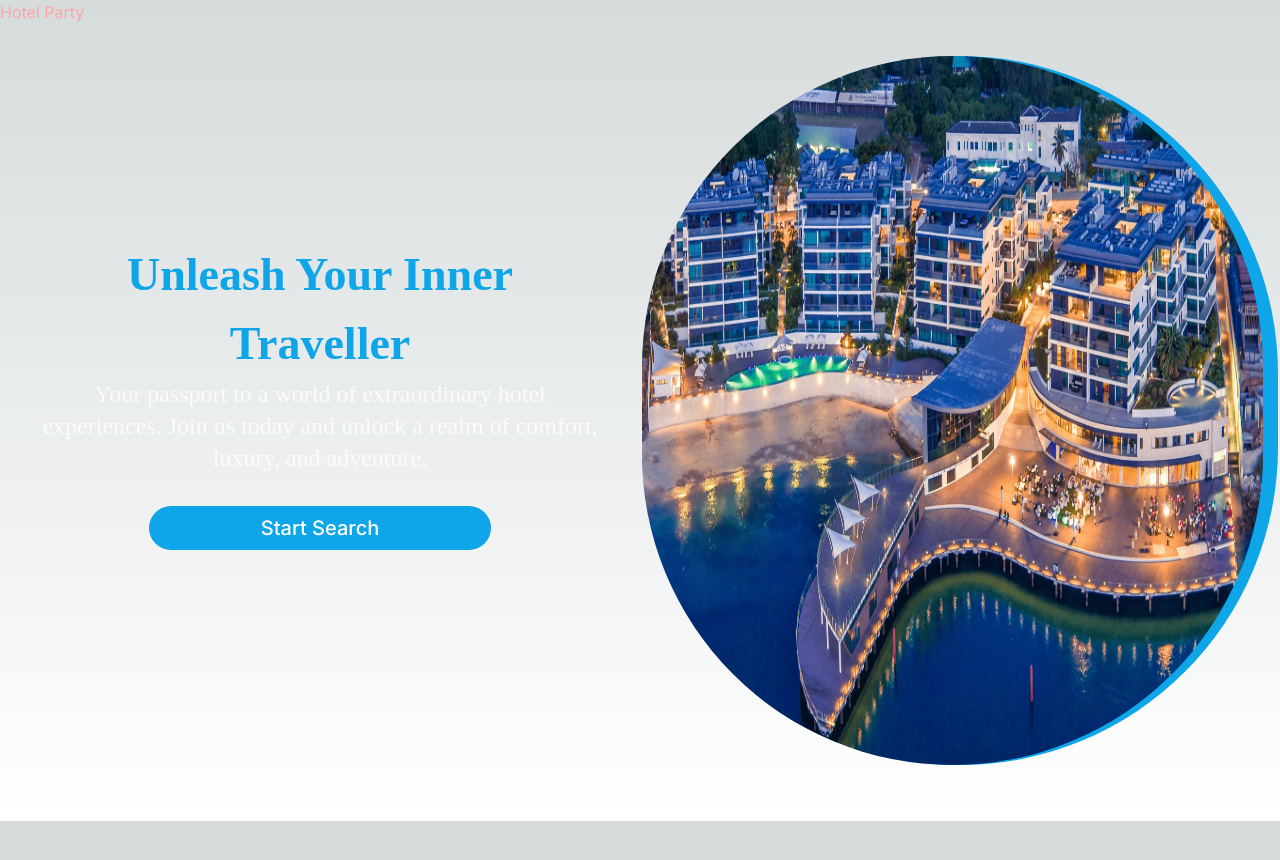
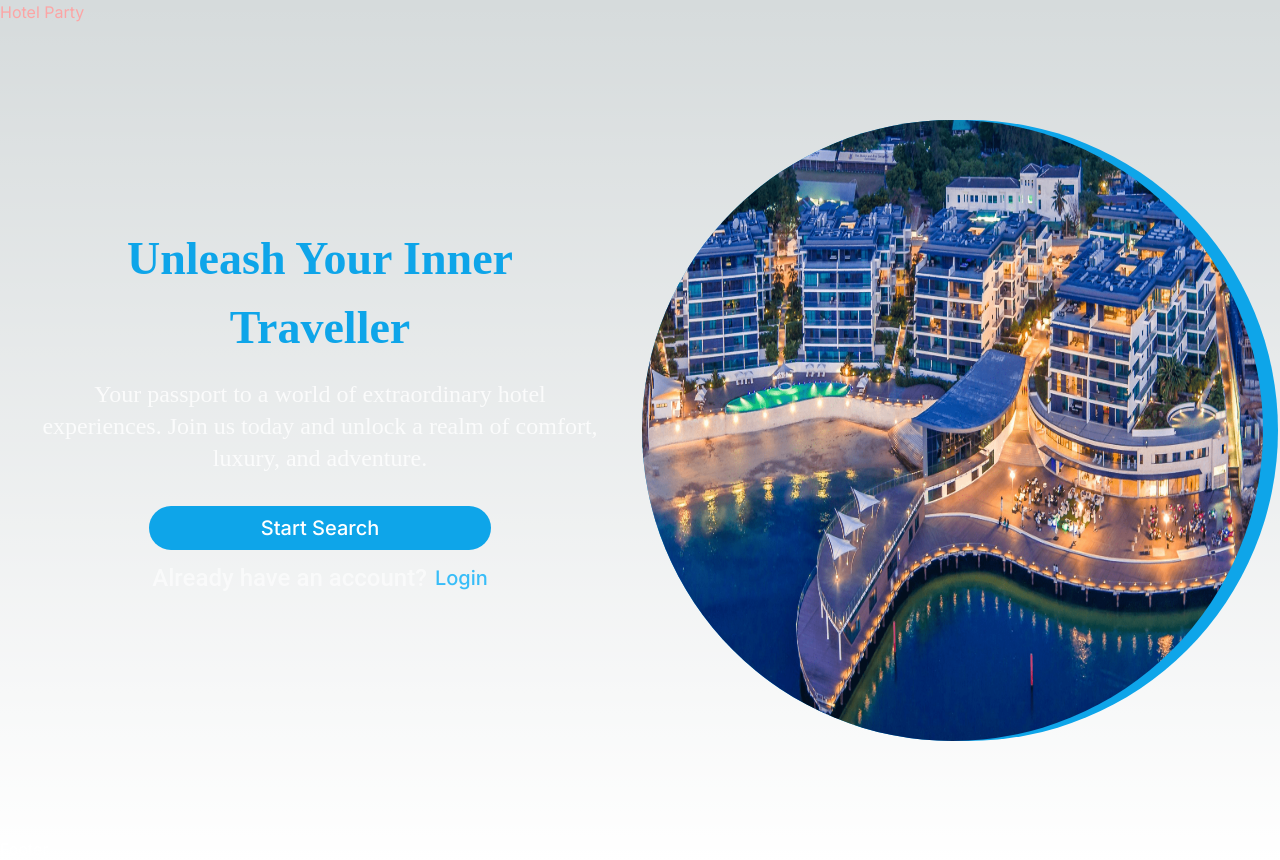
Before and after one commit to Proper-Stevo/hotelparty, a Next.js app: page / in a window 1280 px wide. Before the commit the page ends 821 px from the top, so only its background shows below. Built offline with nearby package versions, Linux system fonts and the light colour scheme.

Commit message:
added hero and 2 column on the hotel page

```diff
--- a/src/app/hotel/page.js
+++ b/src/app/hotel/page.js
@@ -1,8 +1,18 @@
+import HotelHero from "../../components/hotel/hotel_hero"
+import Hotel2Column from "../../components/hotel/hotel_2_column"
+import HotelAmenities from "../../components/hotel/hotel_amenitites"
+import HotelBookNow from "@/components/hotel/hotel_book_now";
+import HotelContactUs from "@/components/hotel/hotel_contact_us";
+
 export default function Home() {
     return (
       <>
-      <h2>  hotel page
-      </h2>
+      <HotelHero />
+      <Hotel2Column imagePos="right" />
+      <Hotel2Column imagePos="left" />
+      <HotelAmenities />
+      <HotelBookNow />
+      <HotelContactUs />
       </>
     );
   }
--- a/src/components/homepage/index.js
+++ b/src/components/homepage/index.js
@@ -3,10 +3,10 @@ import Image from "next/image";
 export default function Homepage() {
   return (
     <>
-      <div className="container p-8 mx-auto xl:px-0 flex flex-wrap ">
+      <div className="container p-8 my-16 mx-auto xl:px-0 flex flex-wrap">
         <div className="flex items-center w-full lg:w-1/2">
           <div className="max-w-2xl mb-8 mx-8">
-            <h1 className="text-center text-sky-500 text-[46px] font-bold font-['Nunito']">
+            <h1 className="text-center pb-4 text-sky-500 text-[46px] font-bold font-['Nunito']">
               Unleash Your Inner Traveller
             </h1>
             <p className="pb-8 text-center text-white text-opacity-80 text-2xl font-medium font-['Nunito']">
@@ -24,39 +24,34 @@ export default function Homepage() {
                 Start Search
               </a>
             </div>
+            <div className="flex  my-3 justify-center  sm:items-center sm:flex-row">
+              <p
+                className="text-white text-center text-opacity-60 text-2xl font-medium font-['Roboto']"
+              >
+                Already have an account?
+              </p>
+              <a
+                href="https://web3templates.com/templates/nextly-landing-page-template-for-startups"
+                target="_blank"
+                rel="noopener"
+                className="text-xl font-medium text-center ml-2 text-sky-400"
+              >
+                Login
+              </a>
+            </div>
           </div>
         </div>
         <div className="flex items-center justify-center w-full lg:w-1/2">
-          <div className="w-[636px] h-[709px] bg-sky-500 rounded-full">
+          <div className="w-[636px] h-[621px] bg-sky-500 rounded-full">
             <Image
               src="/assets/homepage_hero_desktop.png"
               width="621"
-              height="709"
-              className="w-[621px] h-[709px] rounded-full"
+              height="621"
+              className="w-[621px] h-[621px]  rounded-full"
               alt="Hero Illustration"
               loading="eager"
             />
           </div>
-          {/* <div className="w-[636px] h-[709px] bg-sky-500 rounded-full">
-            <Image
-              src="/assets/homepage_hero_desktop.png"
-              width="621"
-              height="709"
-              className="w-[621px] h-[709px] rounded-full"
-              alt="Hero Illustration"
-              loading="eager"
-            />
-          </div>
-          <div className="w-[636px] h-[709px] bg-sky-500 rounded-full">
-            <Image
-              src="/assets/homepage_hero_desktop.png"
-              width="621"
-              height="709"
-              className="w-[621px] h-[709px] rounded-full"
-              alt="Hero Illustration"
-              loading="eager"
-            />
-          </div> */}
         </div>
       </div>
     </>
--- /dev/null
+++ b/src/components/hotel/hotel_2_column.js
@@ -0,0 +1,43 @@
+import Image from "next/image";
+
+export default function Hotel2Column(props) {
+    return (
+      <>
+      <div className="container p-8 my-16 mx-auto xl:px-0 flex flex-wrap mb-20 lg:gap-10 lg:flex-nowrap ">
+        <div
+          className={`flex items-center justify-center w-full lg:w-1/2 ${
+            props.imgPos === "right" ? "lg:order-1" : ""
+          }`}
+        >
+          <div>
+            <Image
+              src="/assets/homepage_hero_desktop.png"
+              width="521"
+              height="521"
+              alt="Benefits"
+              className="object-cover"
+            />
+          </div>
+        </div>
+
+        <div
+          className={`flex flex-wrap items-center w-full lg:w-1/2 ${
+            props.imgPos === "right" ? "lg:justify-end" : ""
+          }`}
+        >
+          <div>
+            <div className="flex flex-col w-full mt-4">
+              <h3 className="max-w-2xl mt-3 text-3xl font-bold leading-snug tracking-tight text-gray-800 lg:leading-tight lg:text-4xl dark:text-white">
+               title
+              </h3>
+
+              <p className="max-w-2xl py-4 text-lg leading-normal text-gray-500 lg:text-xl xl:text-xl dark:text-gray-300">
+               desc
+              </p>
+            </div>
+          </div>
+        </div>
+      </div>
+      </>
+    );
+  }
--- /dev/null
+++ b/src/components/hotel/hotel_amenitites.js
@@ -0,0 +1,8 @@
+export default function HotelAmenities() {
+    return (
+      <>
+      <h2>  HotelAmenities
+      </h2>
+      </>
+    );
+  }
--- /dev/null
+++ b/src/components/hotel/hotel_book_now.js
@@ -0,0 +1,8 @@
+export default function HotelBookNow() {
+    return (
+      <>
+      <h2>  HotelBookNow
+      </h2>
+      </>
+    );
+  }
--- /dev/null
+++ b/src/components/hotel/hotel_contact_us.js
@@ -0,0 +1,7 @@
+export default function HotelContactUs() {
+  return (
+    <>
+      <h2>hotelcontactus</h2>
+    </>
+  );
+}
--- /dev/null
+++ b/src/components/hotel/hotel_hero.js
@@ -0,0 +1,29 @@
+export default function HotelHero() {
+  return (
+    <>
+      <div
+        className="relative overflow-hidden bg-cover bg-center h-[500px] bg-no-repeat"
+        style={{ backgroundImage: "url('https://mdbcdn.b-cdn.net/img/new/slides/146.webp')" }}
+      >
+        <div className="absolute top-0 right-0 bottom-0 left-0 h-full w-full overflow-hidden bg-[hsla(0,0%,0%,0.75)] bg-fixed">
+          <div className="flex h-full items-center justify-center">
+            <div className="px-6 text-center text-white md:px-12">
+              <h1 className="mt-2 mb-16 text-5xl font-bold tracking-tight md:text-6xl xl:text-7xl">
+                The best offer on the market <br />
+                <span>for your business</span>
+              </h1>
+              <button
+                type="button"
+                className="rounded border-2 border-neutral-50 px-[46px] pt-[14px] pb-[12px] text-sm font-medium uppercase leading-normal text-neutral-50 transition duration-150 ease-in-out hover:border-neutral-100 hover:bg-neutral-100 hover:bg-opacity-10 hover:text-neutral-100 focus:border-neutral-100 focus:text-neutral-100 focus:outline-none focus:ring-0 active:border-neutral-200 active:text-neutral-200"
+                data-te-ripple-init
+                data-te-ripple-color="light"
+              >
+                Get started
+              </button>
+            </div>
+          </div>
+        </div>
+      </div>
+    </>
+  );
+}
```
Also changed, not shown: src/components/hotel/index.js (deleted).
